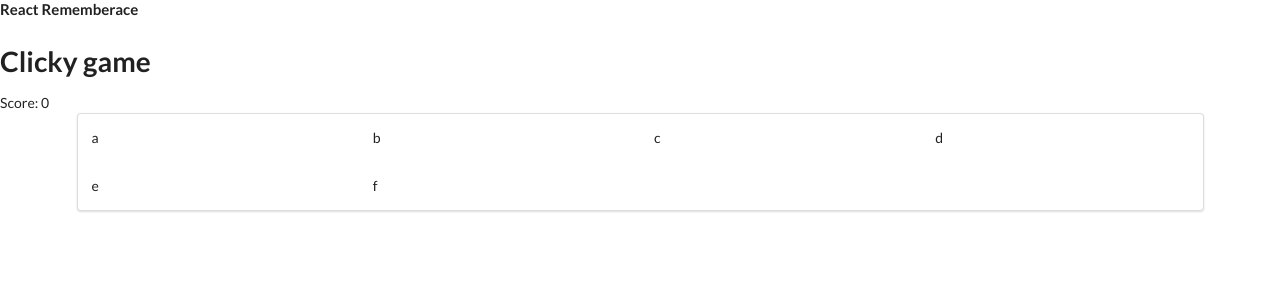
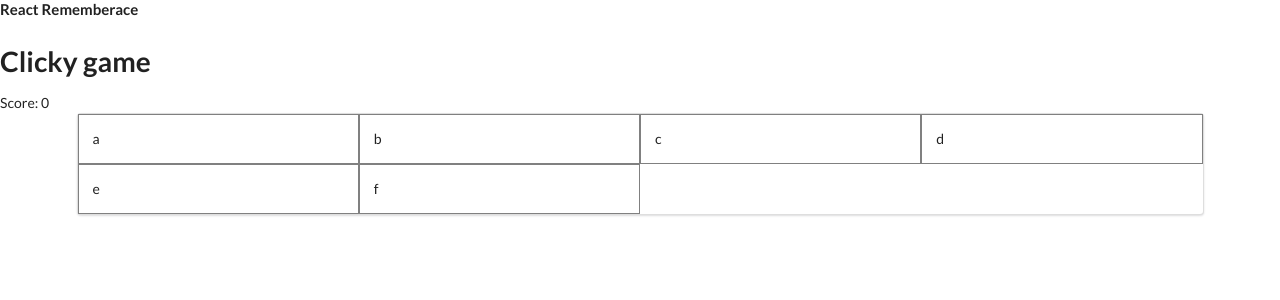
Before and after one commit to usafowose/Ancillary_Practice_and_Projects, a React (Create React App) app in the folder React-Apps/react_remembrance/: page / in a window 1280 px wide. Shown: the top 300 px of the page. Built offline with nearby package versions, Linux system fonts and the light colour scheme.

Commit message:
Brought out div and onClick to be parents to handle better UI

```diff
--- a/React-Apps/react_remembrance/src/components/App.js
+++ b/React-Apps/react_remembrance/src/components/App.js
@@ -30,16 +30,16 @@ class App extends React.Component {
           <div className='ui segment'>
             <div className='ui four column grid'>
 
-              {this.array.map((cv, i, arr) => {
+              {[...this.array].map((cv, i, arr) => {
                 return (
-                  <div className='four wide column' key={cv}>
-                    <Image
-                      content = { cv }
-                      score={this.state.score}
-                      increaseScore={this.handleScoreIncrement}
-                      restart={this.handleRestart}
-                    />
-                  </div>
+                  <Image
+                    key={i}
+                    content={cv}
+                    score={this.state.score}
+                    increaseScore={this.handleScoreIncrement}
+                    restart={this.handleRestart}
+                  />
+
                 )
               })
               }
--- a/React-Apps/react_remembrance/src/components/ImageList/index.js
+++ b/React-Apps/react_remembrance/src/components/ImageList/index.js
@@ -33,8 +33,13 @@ class Image extends React.Component {
     const { content } = this.props
 
     return (
-      <div onClick={this.handleClickEvent}>
-        {content}
+      <div
+        onClick={this.handleClickEvent}
+        className='four wide column'
+        style={{ 'border': '1px solid grey' }}>
+        <div >
+          {content}
+        </div>
       </div>
 
 
```
Also changed, not shown: 1 other file (tests, documents, lock files or other folders).
